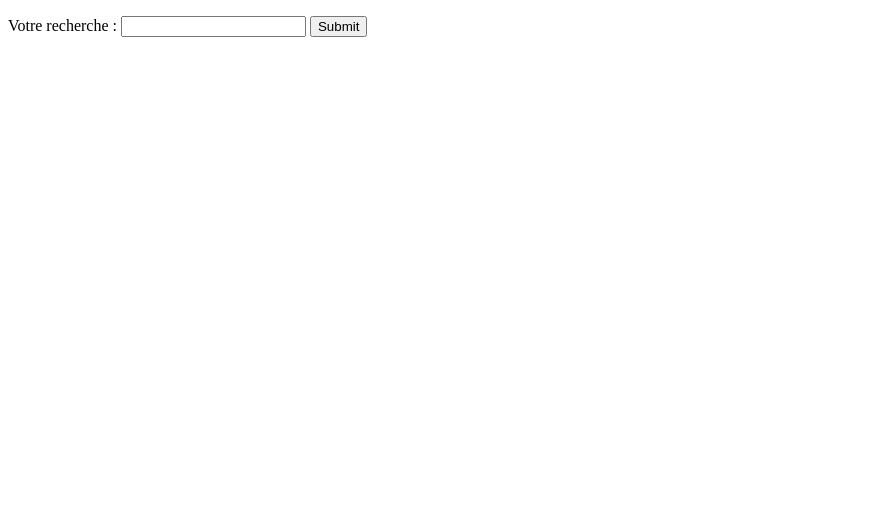
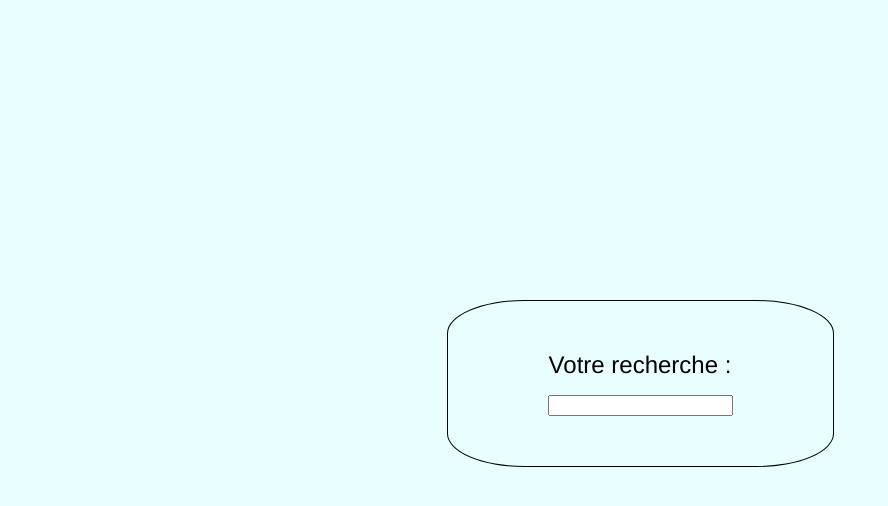
Before and after one commit to MaximeCaillaud/Scraping, a plain HTML site: page Site/Index.html in a window 1280 px wide. Shown: the whole page, without its empty margins (0-888 px from the left). Drawn offline with Linux system fonts and the light colour scheme.

Commit message:
Changement site web

```diff
--- a/Main.js
+++ b/Main.js
@@ -44,7 +44,6 @@ function getAllP(){
     }
     return datas;
 }
-
 function getAllA(){
     let slct = "div.yuRUbf>a";
     let a = document.querySelectorAll(slct);
--- a/Site/Index.css
+++ b/Site/Index.css
@@ -1,15 +1,32 @@
-body
-{
-    background: rgb(233,255,0);
-background: radial-gradient(circle, rgba(233,255,0,1) 35%, rgba(255,0,0,1) 100%);
-
+body {
+    background: rgb(233,255,255);
     margin: auto;
 }
 
-div
-{
+div.boite {
     justify-content: center;
-    margin-top: 400px;
+    margin-top: 300px;
     text-align: center;
+}
 
+div.recherche{
+    font-family: 'Helvetica';
+    font-size: x-large;
+    padding: 50px 100px 15px 100px;
+    text-align: center;
 }
+
+div.texte{
+    font-family: 'Helvetica';
+    font-size: large;
+    padding: 0 100px 50px 100px;
+    text-align: center;
+}
+
+div.oui{
+    width: fit-content;
+    height: fit-content;
+    border: black 1px solid;
+    margin:auto;
+    border-radius:20% ;
+}
--- a/Site/Index.html
+++ b/Site/Index.html
@@ -4,19 +4,24 @@
         <head>
             <meta charset="utf-8" />
             <title>Scraping</title>
-            <link rel="stylesheet" href="scraping.css" />
+            <link rel="stylesheet" href="Index.css" />
 
         </head>
 
         <body>
-            <div>
+            <div class="boite">
                 <form>
-                    <p>
-                        <label>
-                            Votre recherche : <input id="recherche" type="text" name="recherche"> <input type="submit" name="ok">
-                        </label>
-                    </p>
+                    <div class="oui">
+                        <div class="recherche">
+                            <label>Votre recherche :</label>
+                        </div>
+                        <div class="texte">
+                            <input id="recherche" type="text" name="recherche">
+                        </div>
+                    </div>
                 </form>
             </div>
+            <script src="Index.js">
+            </script>
         </body>
     </html>
```
